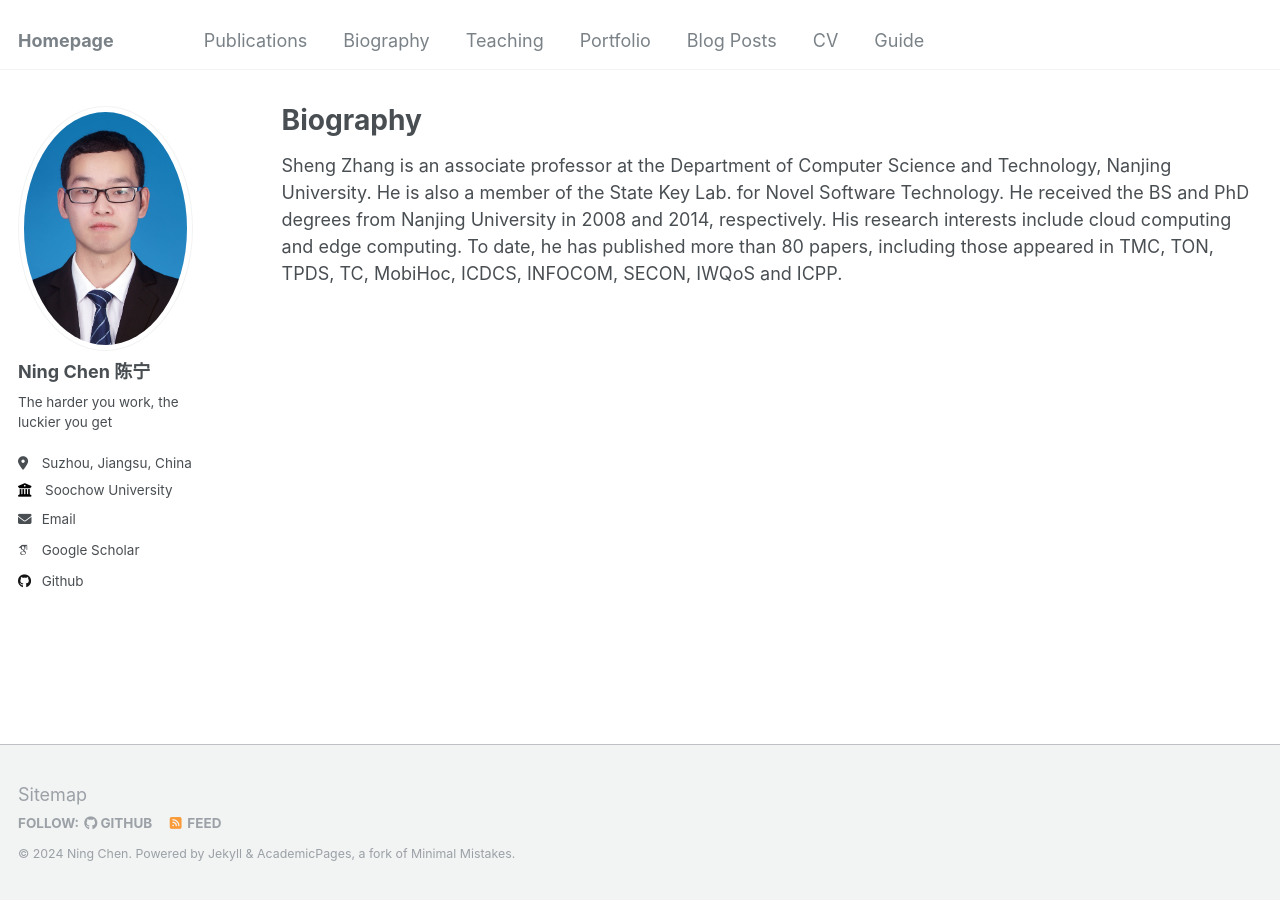
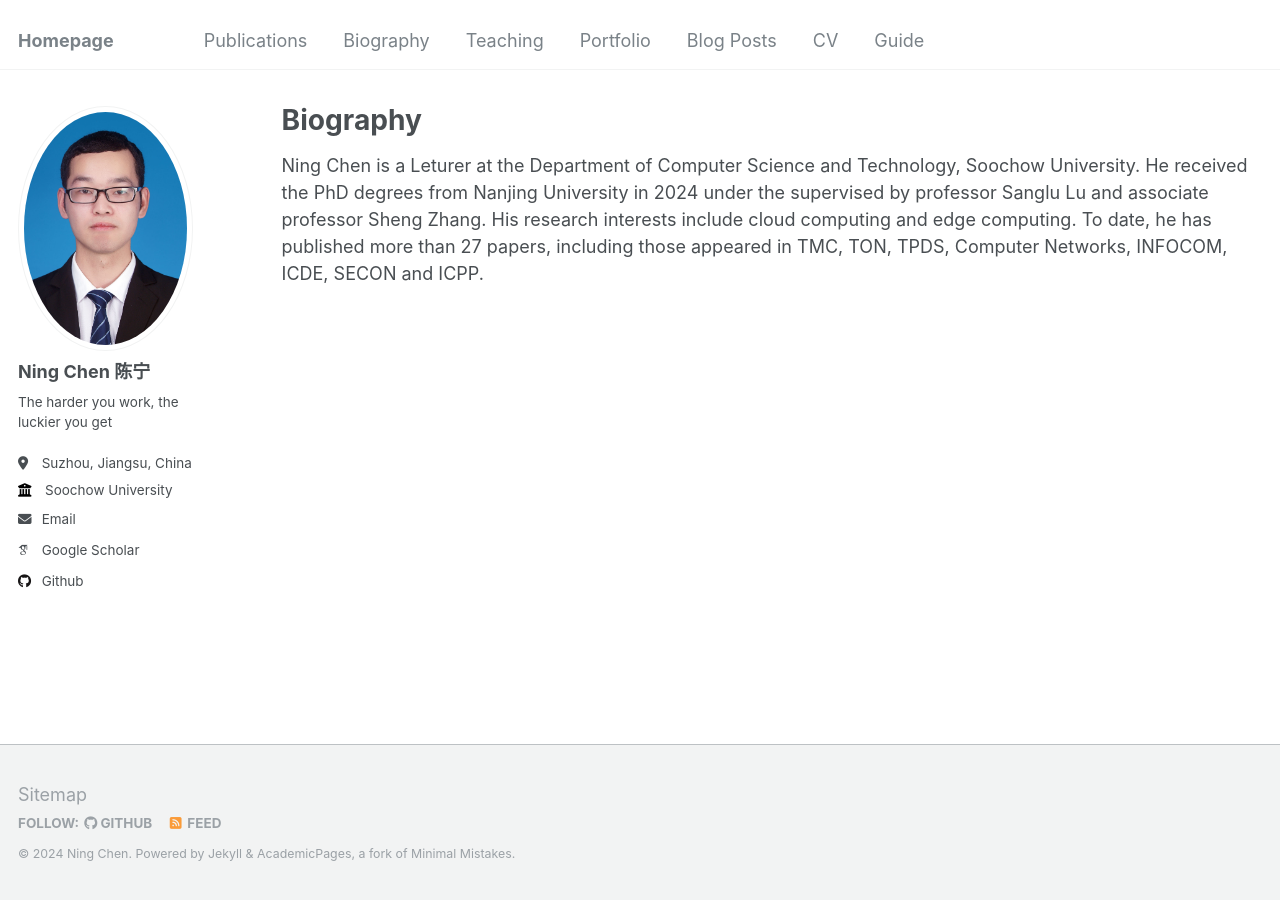
Before and after one commit to nju-cn/nju-cn.github.io, a Jekyll site: the page built from _pages/biography.md, in a window 1280 px wide. Built offline with Jekyll 4.4.1, drawn with Linux system fonts in a browser that asks for light colours; some web fonts are replaced.

Commit message:
Update publications.md

```diff
--- a/_pages/biography.md
+++ b/_pages/biography.md
@@ -5,14 +5,7 @@ permalink: /biography/
 author_profile: true
 ---
 
-Sheng Zhang is an associate professor at the Department
-of Computer Science and Technology, Nanjing
-University. He is also a member of the State Key
-Lab. for Novel Software Technology. He received
-the BS and PhD degrees from Nanjing University in
-2008 and 2014, respectively. His research interests
-include cloud computing and edge computing. To
-date, he has published more than 80 papers, including
-those appeared in TMC, TON, TPDS, TC,
-MobiHoc, ICDCS, INFOCOM, SECON, IWQoS
-and ICPP.
+Ning Chen is a Leturer at the Department of Computer Science and Technology, Soochow University. He received
+the PhD degrees from Nanjing University in 2024 under the supervised by professor Sanglu Lu and associate professor Sheng Zhang.
+His research interests include cloud computing and edge computing. To date, he has published more than 27 papers, including
+those appeared in TMC, TON, TPDS, Computer Networks, INFOCOM, ICDE, SECON and ICPP.
```
